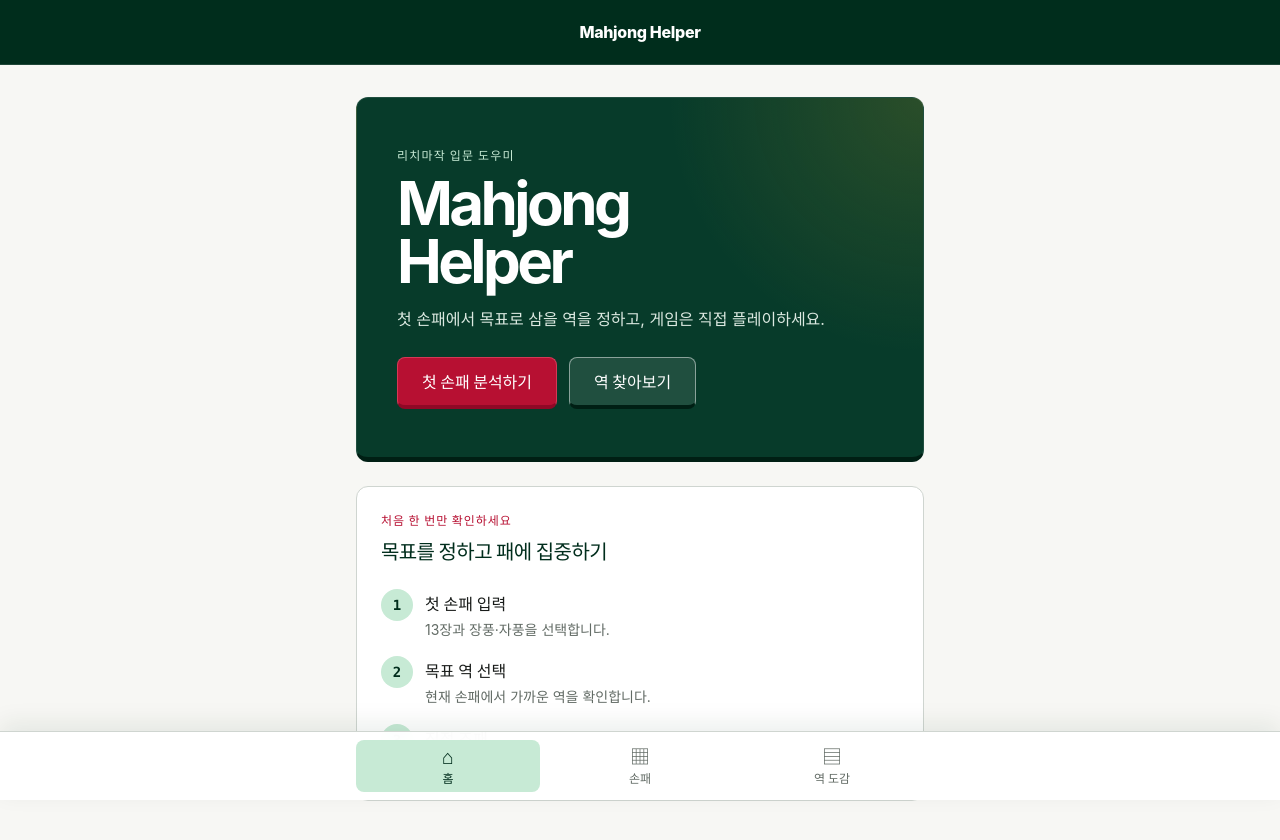
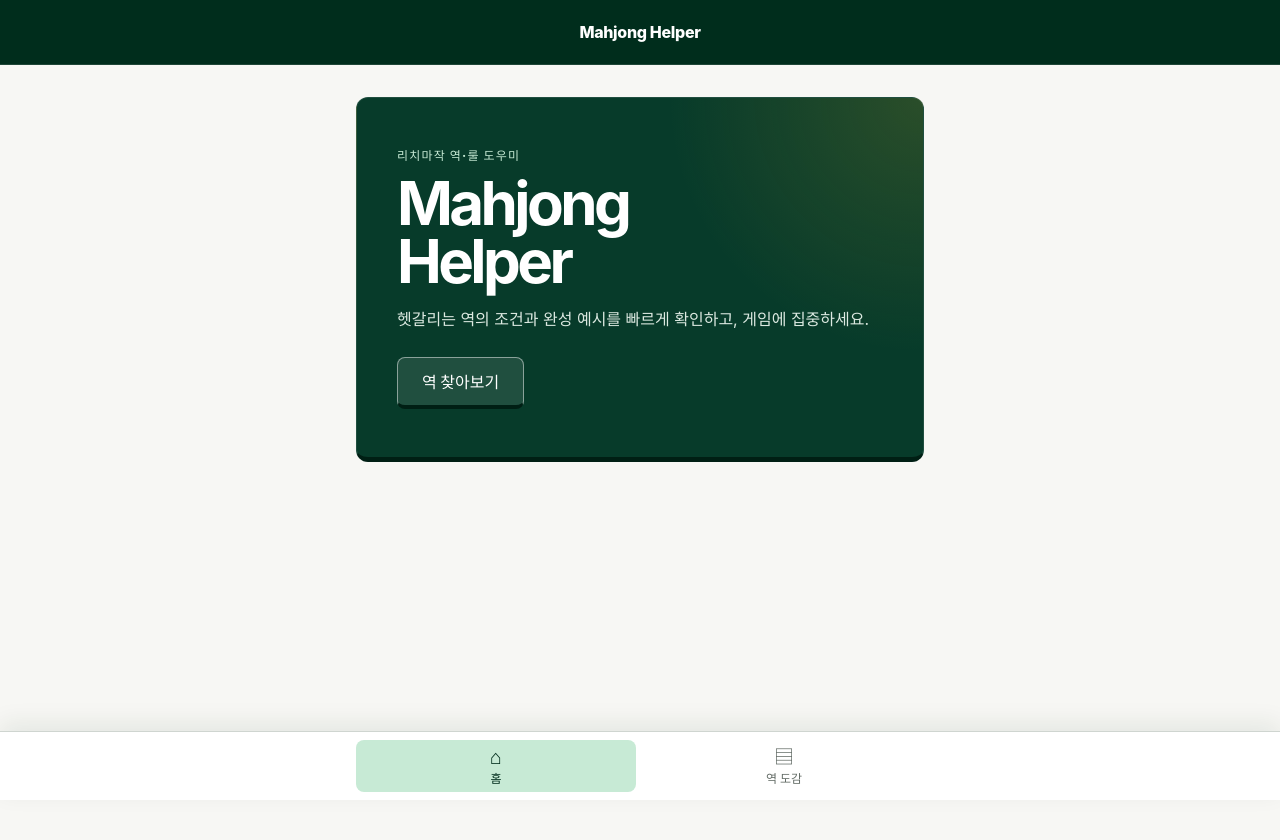
Before and after one commit to sascill/mahjong-helper, a React (Vite) app: page / in a window 1280 px wide. Shown: the top 840 px of the page. After the commit the page ends 801 px from the top, so only its background shows below. Built offline with nearby package versions, Linux system fonts and the light colour scheme.

Commit message:
feat: 홈 화면을 역 도감 중심으로 정리

```diff
--- a/src/app/AppShell.module.css
+++ b/src/app/AppShell.module.css
@@ -94,7 +94,7 @@
 
 .navigationInner {
   display: grid;
-  grid-template-columns: repeat(3, minmax(0, 1fr));
+  grid-template-columns: repeat(2, minmax(0, 1fr));
   gap: var(--space-2);
   padding: var(--space-2) var(--space-4)
     calc(var(--space-2) + env(safe-area-inset-bottom));
--- a/src/app/AppShell.tsx
+++ b/src/app/AppShell.tsx
@@ -73,15 +73,6 @@ function AppShell({ children }: PropsWithChildren) {
           </NavLink>
           <NavLink
             className={({ isActive }) => getNavigationClassName(isActive)}
-            to="/hand"
-          >
-            <span className={styles.navigationIcon} aria-hidden="true">
-              ▦
-            </span>
-            손패
-          </NavLink>
-          <NavLink
-            className={({ isActive }) => getNavigationClassName(isActive)}
             to="/yaku"
           >
             <span className={styles.navigationIcon} aria-hidden="true">
--- a/src/app/pwa.ts
+++ b/src/app/pwa.ts
@@ -5,7 +5,7 @@ export const PWA_OPTIONS: Partial<VitePWAOptions> = {
   manifest: {
     name: 'Mahjong Helper',
     short_name: 'Mahjong Helper',
-    description: '첫 손패에서 목표로 삼을 역을 추천하는 리치마작 입문 도우미',
+    description: '역과 기본 조건을 빠르게 확인하는 리치마작 입문 도우미',
     theme_color: '#185c45',
     background_color: '#f5f6f2',
     display: 'standalone',
--- a/src/pages/home/HomePage.module.css
+++ b/src/pages/home/HomePage.module.css
@@ -52,7 +52,6 @@
   margin-top: var(--space-6);
 }
 
-.primaryLink,
 .secondaryLink {
   display: inline-flex;
   min-height: 52px;
@@ -64,13 +63,6 @@
   text-decoration: none;
 }
 
-.primaryLink {
-  border: 1px solid #d63856;
-  border-bottom: 4px solid var(--color-accent-pressed);
-  background: var(--color-accent);
-  color: var(--color-on-primary);
-}
-
 .secondaryLink {
   border: 1px solid rgb(255 255 255 / 48%);
   border-bottom: 4px solid #001f14;
@@ -78,74 +70,9 @@
   color: var(--color-on-primary);
 }
 
-.primaryLink:active,
 .secondaryLink:active {
   translate: 0 2px;
   border-bottom-width: 2px;
-}
-
-.guide {
-  margin-top: var(--space-6);
-  padding: var(--space-6);
-  border: 1px solid var(--color-border);
-  border-radius: var(--radius-card);
-  background: var(--color-surface);
-}
-
-.guideLabel {
-  margin: 0 0 var(--space-2);
-  color: var(--color-accent);
-  font-size: 0.75rem;
-  font-weight: 800;
-  letter-spacing: 0.08em;
-}
-
-.guide h2 {
-  margin: 0;
-  color: var(--color-primary-strong);
-  font-size: 1.25rem;
-  letter-spacing: -0.03em;
-}
-
-.steps {
-  display: grid;
-  gap: var(--space-4);
-  margin: var(--space-6) 0 0;
-  padding: 0;
-  list-style: none;
-}
-
-.step {
-  display: grid;
-  grid-template-columns: 32px minmax(0, 1fr);
-  gap: var(--space-3);
-  align-items: start;
-}
-
-.stepNumber {
-  display: grid;
-  width: 32px;
-  height: 32px;
-  border-radius: 50%;
-  background: var(--color-primary-soft);
-  color: var(--color-primary-strong);
-  font-family: ui-monospace, SFMono-Regular, Consolas, monospace;
-  font-size: 0.875rem;
-  font-weight: 800;
-  place-items: center;
-}
-
-.step strong {
-  display: block;
-  margin-top: 2px;
-  color: var(--color-text);
-}
-
-.step p {
-  margin: var(--space-1) 0 0;
-  color: var(--color-text-muted);
-  font-size: 0.875rem;
-  line-height: 1.55;
 }
 
 @media (min-width: 640px) {
--- a/src/pages/home/HomePage.tsx
+++ b/src/pages/home/HomePage.tsx
@@ -6,48 +6,17 @@ function HomePage() {
   return (
     <main className={styles.page}>
       <section className={styles.hero} aria-labelledby="app-title">
-        <p className={styles.eyebrow}>리치마작 입문 도우미</p>
+        <p className={styles.eyebrow}>리치마작 역·룰 도우미</p>
         <h1 id="app-title">Mahjong Helper</h1>
         <p className={styles.description}>
-          첫 손패에서 목표로 삼을 역을 정하고, 게임은 직접
-          플레이하세요.
+          헷갈리는 역의 조건과 완성 예시를 빠르게 확인하고,
+          게임에 집중하세요.
         </p>
         <div className={styles.actions}>
-          <Link className={styles.primaryLink} to="/hand">
-            첫 손패 분석하기
-          </Link>
           <Link className={styles.secondaryLink} to="/yaku">
             역 찾아보기
           </Link>
         </div>
-      </section>
-
-      <section className={styles.guide} aria-labelledby="guide-title">
-        <p className={styles.guideLabel}>처음 한 번만 확인하세요</p>
-        <h2 id="guide-title">목표를 정하고 패에 집중하기</h2>
-        <ol className={styles.steps}>
-          <li className={styles.step}>
-            <span className={styles.stepNumber}>1</span>
-            <div>
-              <strong>첫 손패 입력</strong>
-              <p>13장과 장풍·자풍을 선택합니다.</p>
-            </div>
-          </li>
-          <li className={styles.step}>
-            <span className={styles.stepNumber}>2</span>
-            <div>
-              <strong>목표 역 선택</strong>
-              <p>현재 손패에서 가까운 역을 확인합니다.</p>
-            </div>
-          </li>
-          <li className={styles.step}>
-            <span className={styles.stepNumber}>3</span>
-            <div>
-              <strong>직접 조패</strong>
-              <p>휴대폰을 내려놓고 선택한 목표로 플레이합니다.</p>
-            </div>
-          </li>
-        </ol>
       </section>
     </main>
   )
```
Also changed, not shown: src/features/yaku-catalog/Spec.md (+1 -1 lines), 4 other files (tests, documents, lock files or other folders).
